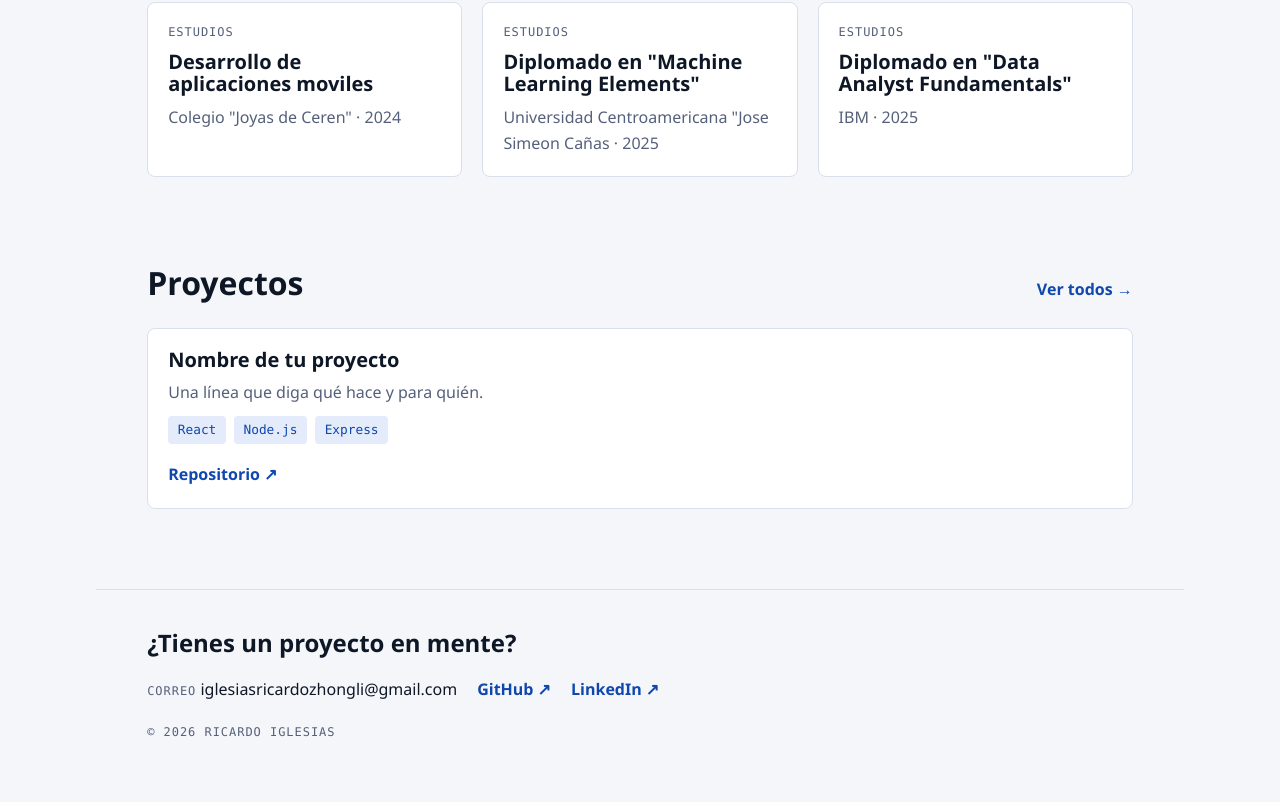
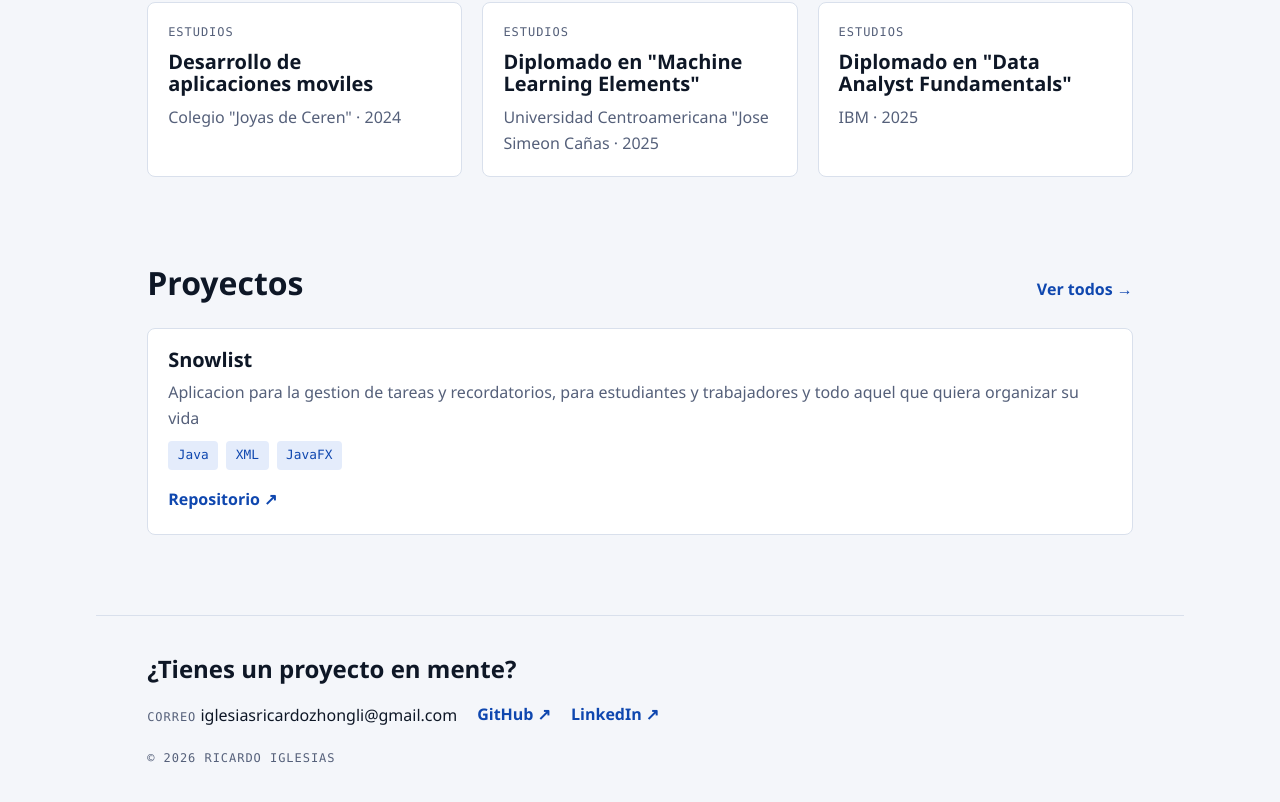
Before and after one commit to RIglesias089/RIglesias089.github.io, a React app in the folder frontend/: page /#/ in a window 1280 px wide. Shown: the part 942-1744 px from the top of the page. Built offline with nearby package versions, Linux system fonts and the light colour scheme; the HTML template or start-up script is replaced by a standard one.

Commit message:
:sparkles: chore: Creacion de informacion de el primer proyecto

```diff
--- a/frontend/src/data.js
+++ b/frontend/src/data.js
@@ -49,11 +49,11 @@ export const formacion = [
 //Arreglo que tendra los distintos proyectos creados junto sus links a github
 export const proyectos = [
     {
-        titulo: 'Nombre de tu proyecto',
-        resumen: 'Una línea que diga qué hace y para quién.',
-        detalle: 'Problema que resuelve, qué parte hiciste tú y qué aprendiste.',
-        stack: ['React', 'Node.js', 'Express'],
-        repo: 'https://github.com/RIglesias089/NOMBRE-DEL-REPO',
+        titulo: 'Snowlist',
+        resumen: 'Aplicacion para la gestion de tareas y recordatorios, para estudiantes y trabajadores y todo aquel que quiera organizar su vida',
+        detalle: 'Busca implementar en un solo lugar als funciones que todo estudiantes y trabajador buscan, desde gestion en el calendario, tareas y listado de objetivos de las tareas.',
+        stack: ['Java', 'XML', 'JavaFX'],
+        repo: 'https://github.com/RIglesias089/Gestionador_tareas.git',
         demo: '',
     },
 ]
```
